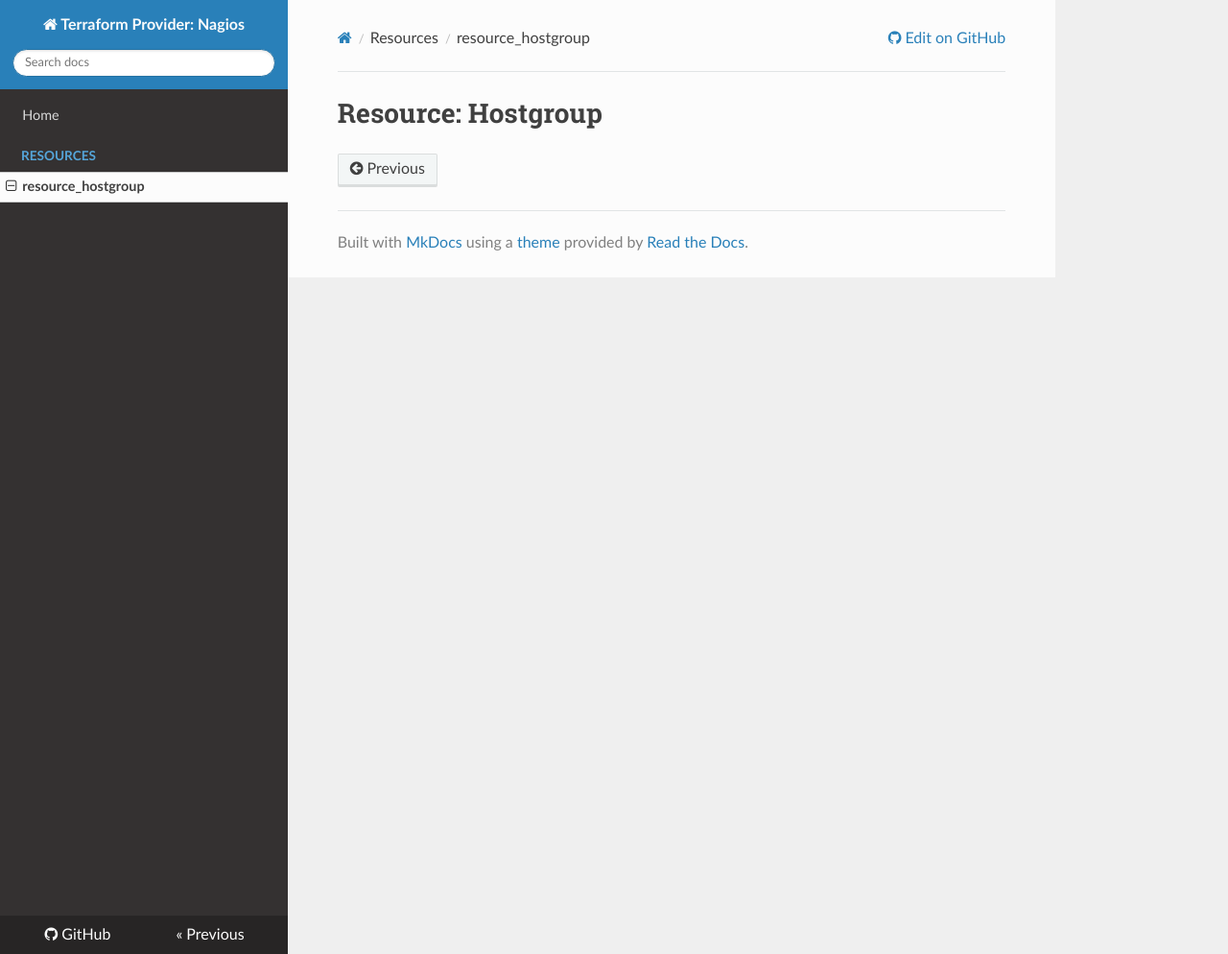
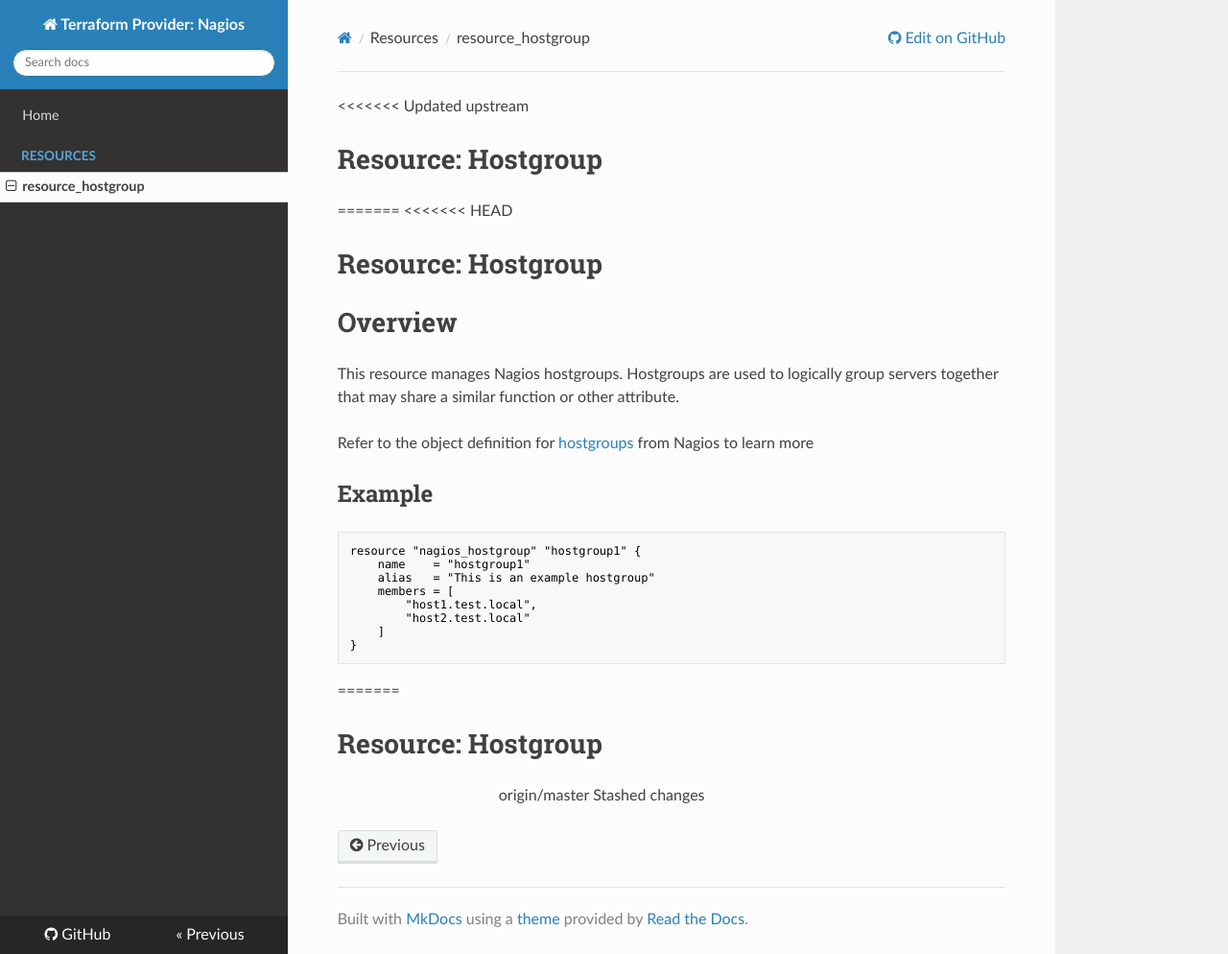
Before and after one commit to devopsdunkin/terraform-provider-nagios, an MkDocs documentation site: the page built from docs/resources/resource_hostgroup.md, in a window 1280 px wide and 994 px high. Shown: the whole window at 96% size. Built offline with MkDocs 1.6.1, drawn with Linux system fonts in a browser that asks for light colours; nearby versions of some CDN libraries.

Commit message:
Starts docs for hostgroups

````diff
--- a/docs/resources/resource_hostgroup.md
+++ b/docs/resources/resource_hostgroup.md
@@ -1 +1,29 @@
+<<<<<<< Updated upstream
 # Resource: Hostgroup
+=======
+<<<<<<< HEAD
+# Resource: Hostgroup
+
+# Overview
+
+This resource manages Nagios hostgroups. Hostgroups are used to logically group servers together that may share a
+similar function or other attribute.
+
+Refer to the object definition for [hostgroups](https://assets.nagios.com/downloads/nagioscore/docs/nagioscore/3/en/objectdefinitions.html#hostgroup) from Nagios to learn more
+
+## Example
+
+```hcl
+resource "nagios_hostgroup" "hostgroup1" {
+    name    = "hostgroup1"
+    alias   = "This is an example hostgroup"
+    members = [
+        "host1.test.local",
+        "host2.test.local"
+    ]
+}
+```
+=======
+# Resource: Hostgroup
+>>>>>>> origin/master
+>>>>>>> Stashed changes
````
